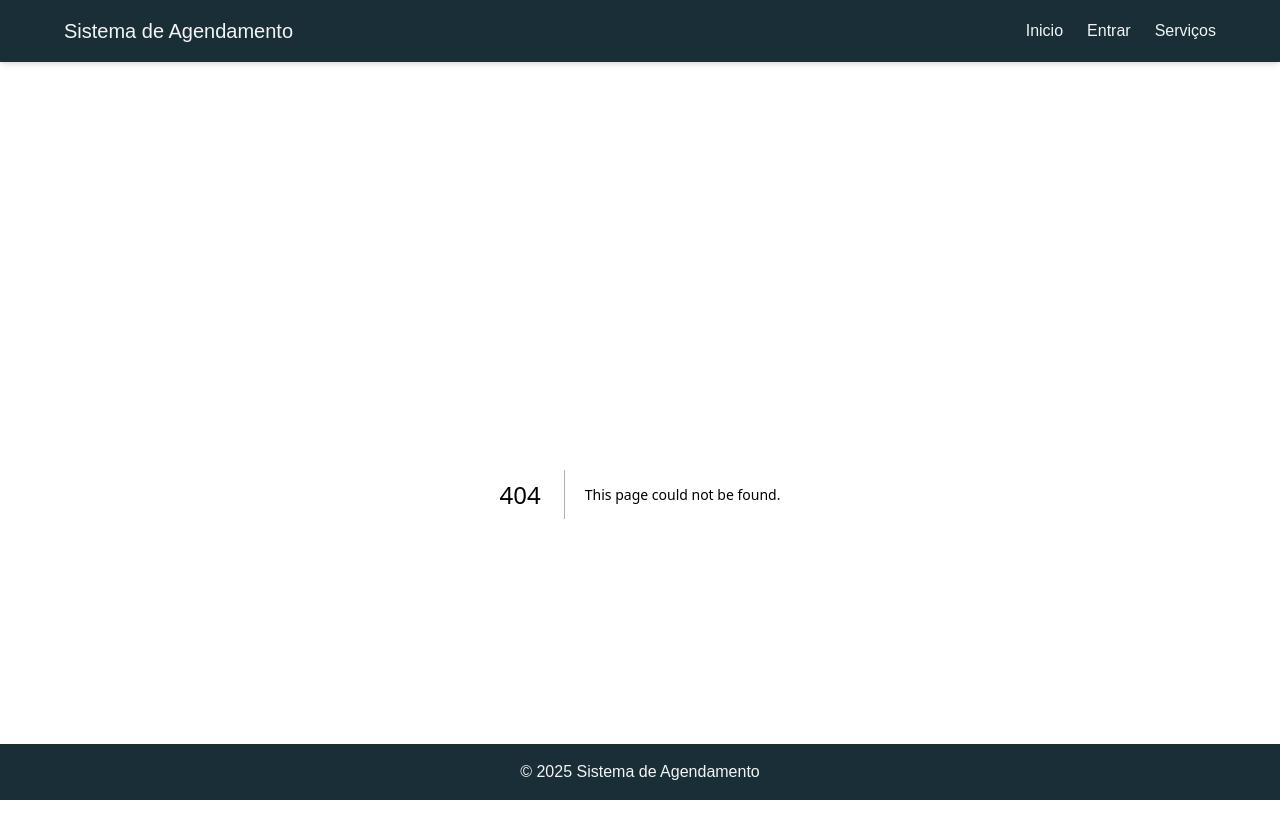
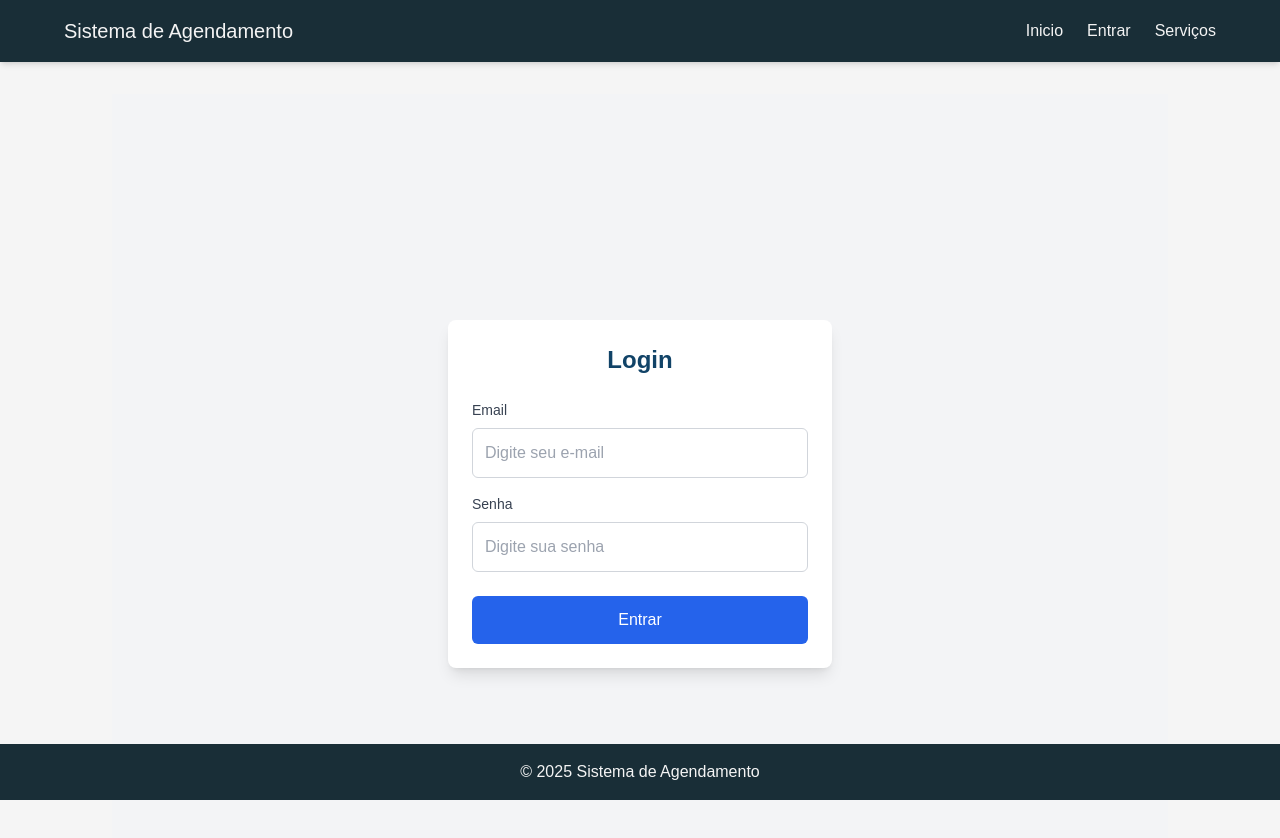
Before and after one commit to michelereginabora/sistema-de-agendamentos-frontend, a Next.js app: page /sign-in in a window 1280 px wide. Before the commit this address had no page. Shown: the top 838 px of the page. Built offline with nearby package versions, Linux system fonts and the light colour scheme; no server answers.

Commit message:
feat: implement basic authentication and login functionality

```diff
--- /dev/null
+++ b/src/app/sign-in/page.tsx
@@ -0,0 +1,5 @@
+import LoginView from "@/views/sign-in/login-auth-view";
+
+export default function ServicesAvailabilityPage() {
+  return <LoginView />;
+}
--- a/src/components/header/header-navigation.tsx
+++ b/src/components/header/header-navigation.tsx
@@ -8,7 +8,7 @@ import { NavigationLink } from '@/types/header/navigation'
 
 const navigationLinks: NavigationLink[] = [
   { href: '/', label: 'Inicio' },
-  { href: '/login', label: 'Entrar' },
+  { href: '/sign-in', label: 'Entrar' },
   { href: '/service-catalog', label: 'Serviços' }
 ]
 
--- /dev/null
+++ b/src/components/sign-in/login-form.tsx
@@ -0,0 +1,78 @@
+'use client';
+
+import { useAuth } from '@/hooks/auth/use-auth';
+import { IAuth } from '@/types/sign-in/sign-in.types';
+import { useState } from 'react';
+import { useRouter, useSearchParams } from 'next/navigation';
+
+export const LoginForm = () => {
+    const { login, loading, error } = useAuth();
+    const [credentials, setCredentials] = useState<IAuth>({
+        email: '',
+        password: ''
+    });
+
+    const router = useRouter();
+    const searchParams = useSearchParams();
+    const redirectUrl = searchParams.get('redirect') || '/';
+
+    const handleSubmit = async (e: React.FormEvent) => {
+        e.preventDefault();
+
+        const success = await login(credentials);
+
+        if (success) {
+            router.push(redirectUrl);
+        }
+    };
+
+    return (
+        <div className="flex justify-center items-center h-screen bg-gray-100">
+            <form onSubmit={handleSubmit} className="bg-white p-6 rounded-lg shadow-lg w-full max-w-sm">
+                <h2 className="text-2xl font-semibold text-center mb-6">Login</h2>
+
+                <div className="mb-4">
+                    <label htmlFor="email" className="block text-sm font-medium text-gray-700">Email</label>
+                    <input
+                        id="email"
+                        type="email"
+                        placeholder="Digite seu e-mail"
+                        value={credentials.email}
+                        onChange={e => setCredentials(prev => ({
+                            ...prev,
+                            email: e.target.value
+                        }))}
+                        required
+                        className="mt-2 p-3 w-full border border-gray-300 rounded-md text-gray-700 focus:ring-2 focus:ring-blue-500"
+                    />
+                </div>
+
+                <div className="mb-6">
+                    <label htmlFor="password" className="block text-sm font-medium text-gray-700">Senha</label>
+                    <input
+                        id="password"
+                        type="password"
+                        placeholder="Digite sua senha"
+                        value={credentials.password}
+                        onChange={e => setCredentials(prev => ({
+                            ...prev,
+                            password: e.target.value
+                        }))}
+                        required
+                        className="mt-2 p-3 w-full border border-gray-300 rounded-md text-gray-700 focus:ring-2 focus:ring-blue-500"
+                    />
+                </div>
+
+                <button
+                    type="submit"
+                    disabled={loading}
+                    className="w-full p-3 bg-blue-600 text-white rounded-md hover:bg-blue-700 disabled:bg-gray-400"
+                >
+                    {loading ? 'Carregando...' : 'Entrar'}
+                </button>
+
+                {error && <p className="mt-4 text-red-500 text-center text-sm">{error}</p>}
+            </form>
+        </div>
+    );
+};
--- /dev/null
+++ b/src/hooks/auth/use-auth.tsx
@@ -0,0 +1,54 @@
+import { useState, useCallback, useEffect } from 'react';
+import { useRouter } from 'next/navigation';
+import { authService } from '@/services/sign-in/sign-in.service';
+import { IAuth } from '@/types/sign-in/sign-in.types';
+
+export const useAuth = () => {
+    const router = useRouter();
+    const [loading, setLoading] = useState(false);
+    const [error, setError] = useState<string | null>(null);
+    const [isAuthenticated, setIsAuthenticated] = useState(() => authService.isAuthenticated());
+
+    useEffect(() => {
+        const checkAuth = () => {
+            const authenticated = authService.isAuthenticated();
+            console.log('Verificação inicial de autenticação:', authenticated);
+            setIsAuthenticated(authenticated);
+        };
+
+        checkAuth();
+    }, []);
+
+    const login = useCallback(async (credentials: IAuth) => {
+        try {
+            setLoading(true);
+            setError(null);
+
+            await authService.login(credentials);
+            setIsAuthenticated(true);
+
+            return true;
+        } catch (err) {
+            setError('Credenciais inválidas');
+            setIsAuthenticated(false);
+            console.error('Erro no login:', err);
+            return false;
+        } finally {
+            setLoading(false);
+        }
+    }, []);
+
+    const logout = useCallback(() => {
+        authService.logout();
+        setIsAuthenticated(false);
+        router.push('/sign-in');
+    }, [router]);
+
+    return {
+        login,
+        logout,
+        loading,
+        error,
+        isAuthenticated
+    };
+};
--- /dev/null
+++ b/src/services/sign-in/sign-in.service.ts
@@ -0,0 +1,56 @@
+import apiService from '@/boot/axios';
+import { IAuth, IAuthResponse } from '@/types/sign-in/sign-in.types';
+
+class AuthService {
+    private readonly baseURL = '/auth';
+    private readonly TOKEN_KEY = '@App:token';
+
+    async login(credentials: IAuth): Promise<IAuthResponse> {
+        try {
+            const response = await apiService.post<IAuthResponse>(`${this.baseURL}/login`, credentials);
+
+            if (response.data.access_token) {
+                this.setToken(response.data.access_token);
+
+                apiService.defaults.headers.common['Authorization'] = `Bearer ${response.data.access_token}`;
+            }
+
+            return response.data;
+        } catch (error) {
+            console.error('Erro no login:', error);
+            throw new Error('Falha na autenticação');
+        }
+    }
+
+    logout(): void {
+        localStorage.removeItem(this.TOKEN_KEY);
+        delete apiService.defaults.headers.common['Authorization'];
+    }
+
+    setToken(token: string): void {
+        localStorage.setItem(this.TOKEN_KEY, token);
+        apiService.defaults.headers.common['Authorization'] = `Bearer ${token}`;
+    }
+
+    getToken(): string | null {
+        const token = localStorage.getItem(this.TOKEN_KEY);
+        if (token) {
+            apiService.defaults.headers.common['Authorization'] = `Bearer ${token}`;
+        }
+        return token;
+    }
+
+    isAuthenticated(): boolean {
+        const token = this.getToken();
+        const hasToken = !!token;
+        return hasToken;
+    }
+}
+
+export const authService = new AuthService();
+
+
+const token = localStorage.getItem('@App:token');
+if (token) {
+    apiService.defaults.headers.common['Authorization'] = `Bearer ${token}`;
+}
--- a/src/views/services-availability/services-availability.tsx
+++ b/src/views/services-availability/services-availability.tsx
@@ -1,16 +1,19 @@
 'use client';
 
-import { useSearchParams } from 'next/navigation';
+import { useSearchParams, useRouter } from 'next/navigation';
 import { useState } from 'react';
 import { IService } from '@/types/service-catalog/service-catalog.types';
 import { IServiceAvailability, TimeSlot } from '@/types/service-availability/service-availability.types';
 import { serviceAPI } from '@/services/service-availability/service-availability.service';
 import { CalendarView } from '@/components/services-availability/services-availability-calendar';
 import { AvailableSlotsView } from '@/components/services-availability/services-availability-slots';
-
+import { useAuth } from '@/hooks/auth/use-auth';
 
 export default function ServicesAvailabilityView() {
   const searchParams = useSearchParams();
+  const router = useRouter();
+  const { isAuthenticated } = useAuth();
+
   const [availability, setAvailability] = useState<IServiceAvailability | null>(null);
   const [loading, setLoading] = useState(false);
   const [error, setError] = useState<string | null>(null);
@@ -39,16 +42,31 @@ export default function ServicesAvailabilityView() {
   const handleSelectSlot = (timeSlot: TimeSlot) => {
     if (!availability) return;
 
+    if (!isAuthenticated) {
+      const currentPath = window.location.pathname + window.location.search;
+      router.push(`/sign-in?redirect=${encodeURIComponent(currentPath)}`);
+      console.log('Redirecionando para a página de login');
+      return;
+    }
+
     console.log('Selected appointment:', {
       serviceName: availability.serviceName,
       appointmentDate: availability.appointmentDate,
       timeSlot
     });
-    // lógica de seleção do horário
+    // lógica para prosseguir com o agendamento
   };
 
   return (
     <div className="container mx-auto px-4 py-6">
+      {!isAuthenticated && (
+        <div className="bg-blue-50 border-l-4 border-blue-500 p-4 mb-4">
+          <p className="text-blue-700">
+            Faça login para agendar um horário
+          </p>
+        </div>
+      )}
+
       <div className="grid grid-cols-1 lg:grid-cols-2 gap-6">
         <div className="w-full">
           <div className="bg-white rounded-lg shadow p-4">
--- /dev/null
+++ b/src/views/sign-in/login-auth-view.tsx
@@ -0,0 +1,9 @@
+import { LoginForm } from "@/components/sign-in/login-form";
+
+export default function LoginView() {
+  return (
+    <main className="container mx-auto px-4">
+      <LoginForm />
+    </main>
+  );
+}
```
Also changed, not shown: src/types/sign-in/sign-in.types.ts (added, +8 -0 lines).
